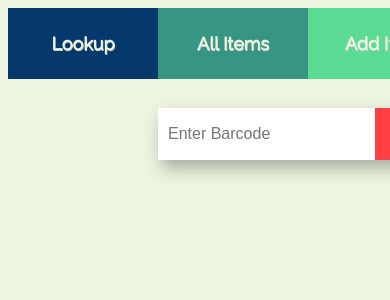
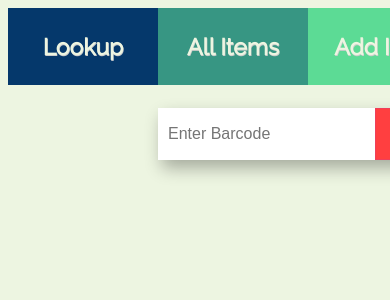
Before and after one commit to msmcsd/price-is-right, a React (Create React App) app: page / in a window 390 px wide. Shown: the top 300 px of the page. Built offline with nearby package versions, Linux system fonts and the light colour scheme.

Commit message:
Fronend: Increase nav bar font size in mobile

```diff
--- a/src/css/NavMenu.css
+++ b/src/css/NavMenu.css
@@ -86,7 +86,14 @@
   background: #8ee4af !important;
 }
 
+@media (max-width: 768px) {
+  .nav li a {
+    font-size: 23px;
+  }
+}
+
 @media (min-width: 800px) {
+
   .nav li:first-child:hover~.background {
     background: #05386b;
   }
```
